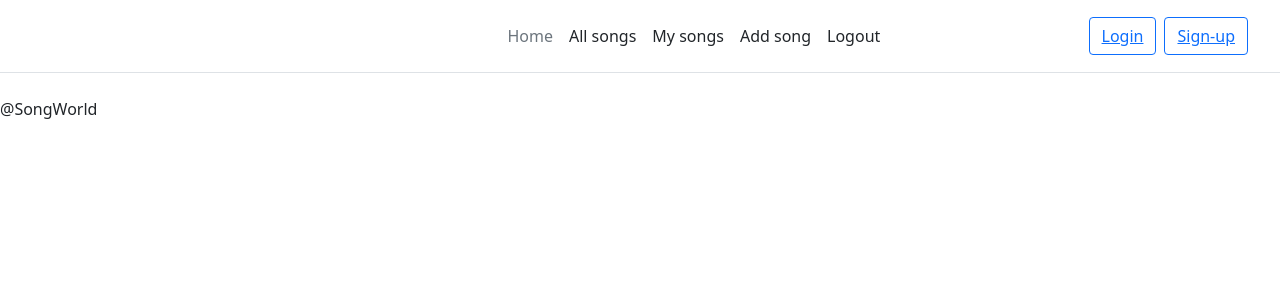
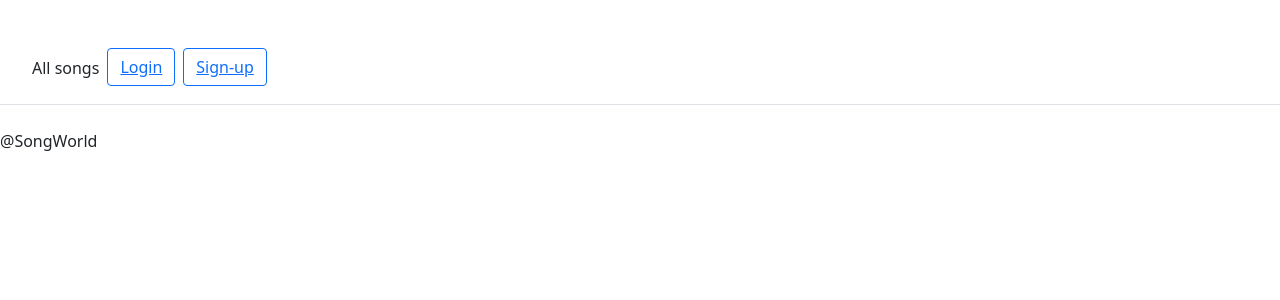
Before and after one commit to maykalgenchev/music-project, a React (Create React App) app: page / in a window 1280 px wide. Shown: the top 300 px of the page. Built offline with nearby package versions, Linux system fonts and the light colour scheme.

Commit message:
Header and App update

```diff
--- a/src/App.js
+++ b/src/App.js
@@ -1,23 +1,53 @@
 import { Routes, Route } from 'react-router-dom';
+import { AuthContext } from './contexts/AuthContext.js';
+
+import useLocalStorage from './hooks/useLocaleStorage.js';
 // import { Routes, Route } from 'react-router-dom';
 import Header from './components/Header/Header.js';
 import Login from './components/Login/Login.js';
 import Register from './components/Register/Register.js';
 import SongList from './components/SongList/SongList.js';
 import CreateSong from './components/Create/CreateSong.js';
+import Logout from './components/Logout/Logout.js';
+import Details from './components/Details/Details.js';
+import Edit from './components/Edit/Edit.js';
+import MySongs from './components/MySongs/MySongs.js';
+import LikedSongs from './components/LikedSongs/LikedSongs.js';
 
 
+const initialAuthState = {
+  _id: '',
+  email: '',
+  accessToken: '',
+};
+
 function App() {
+  let [user, setUser] = useLocalStorage('user', initialAuthState);
+
+  const login = (authData) => {
+    setUser(authData);
+  }
+
+  const logout = () => {
+    setUser(initialAuthState);
+  };
+
   return (
+    <AuthContext.Provider value={{ user, login, logout }}>
       <div id="container">
         <Header />
 
         <main id="site-content">
           <Routes>
             <Route path="/all-songs" element={<SongList />} />
+            <Route path="/my-songs" element={<MySongs />} />
             <Route path="/create" element={<CreateSong />} />
             <Route path="/login" element={<Login />} />
             <Route path="/register" element={<Register />} />
+            <Route path="/logout" element={<Logout />} />
+            <Route path="/details/:songId" element={<Details />} />
+            <Route path="/edit/:songId" element={<Edit />} />
+            <Route path="/liked-songs" element={<LikedSongs />} />
           </Routes>
         </main>
 
@@ -25,6 +55,7 @@ function App() {
           <p>@SongWorld</p>
         </footer>
       </div>
+    </AuthContext.Provider>
 
   );
 }
--- a/src/components/Header/Header.js
+++ b/src/components/Header/Header.js
@@ -1,24 +1,51 @@
+import { useContext } from 'react';
 import { Link } from 'react-router-dom';
+import { AuthContext } from '../../contexts/AuthContext';
+
 
 const Header = () => {
-    return (
-        <header className="d-flex flex-wrap align-items-center justify-content-center justify-content-md-between py-3 mb-4 px-4 border-bottom">
-            <Link to="/" className="d-flex align-items-center col-md-3 mb-2 mb-md-0 text-dark text-decoration-none" />
-            <svg className="bi me-2" width="40" height="32" role="img" aria-label="Bootstrap"></svg>
+    const { user } = useContext(AuthContext);
+
+    let guestNavigation = (
+        <div id="guest" className="nav col-12 col-md-auto mb-2 justify-content-center mb-md-0">
 
 
-            <ul className="nav col-12 col-md-auto mb-2 justify-content-center mb-md-0">
-                <li><Link to="#" className="nav-link px-2 link-secondary" >Home</Link></li>
-                <li><Link to="/all-songs" className="nav-link px-2 link-dark" >All songs</Link></li>
-                <li><Link to="#" className="nav-link px-2 link-dark" >My songs</Link></li>
-                <li><Link to="/create" className="nav-link px-2 link-dark" >Add song</Link></li>
-                <li><Link to="#" className="nav-link px-2 link-dark" >Logout</Link></li>
-            </ul>
-
-            <div className="col-md-3 text-end">
+            <div className="text-end">
                 <button type="button" className="btn btn-outline-primary me-2"><Link to="/login">Login</Link></button>
                 <button type="button" className="btn btn-outline-primary me-2"><Link to="/register">Sign-up</Link></button>
             </div>
+
+
+        </div>
+    );
+
+    let userNavigation = (
+        <div id="user" className="nav col-12 col-md-auto mb-2 justify-content-center mb-md-0">
+
+            <li><Link to="/my-songs" className="nav-link px-2 link-dark" >My songs</Link></li>
+            <li><Link to="/liked-songs" className="nav-link px-2 link-dark" >Liked songs</Link></li>
+            <li><Link to="/create" className="nav-link px-2 link-dark" >Add song</Link></li>
+            <li><Link to="/logout" className="nav-link px-2 link-dark" >Logout</Link></li>
+        </div>
+    );
+    return (
+        <header className="d-flex flex-wrap align-items-center justify-content-center justify-content-md-between py-3 mb-4 px-4 border-bottom">
+            <nav>
+                <Link to="/" className="d-flex align-items-center col-md-3 mb-2 mb-md-0 text-dark text-decoration-none" />
+                <svg className="bi me-2" width="40" height="32" role="img" aria-label="Bootstrap"></svg>
+
+
+                <ul className="nav col-12 col-md-auto mb-2 justify-content-center mb-md-0">
+
+                    {user.email
+                        ? <li className="nav-link px-2 link-dark">Welcome, {user.email}</li>
+                        : ""}
+                    <li><Link to="/all-songs" className="nav-link px-2 link-dark" >All songs</Link></li>
+                    {user.email
+                        ? userNavigation
+                        : guestNavigation}
+                </ul>
+            </nav>
         </header>
     )
 
```
Lines whose indentation alone changed are shown as unchanged.
